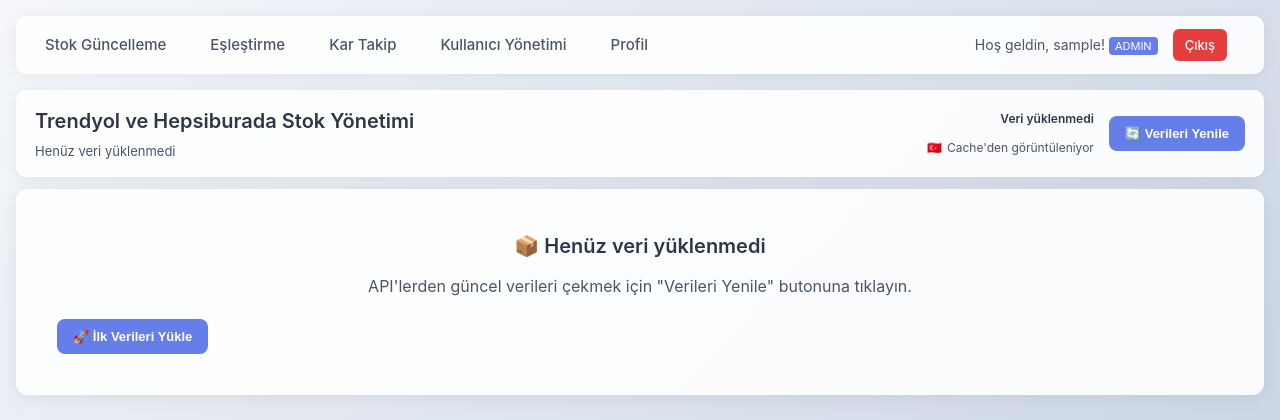
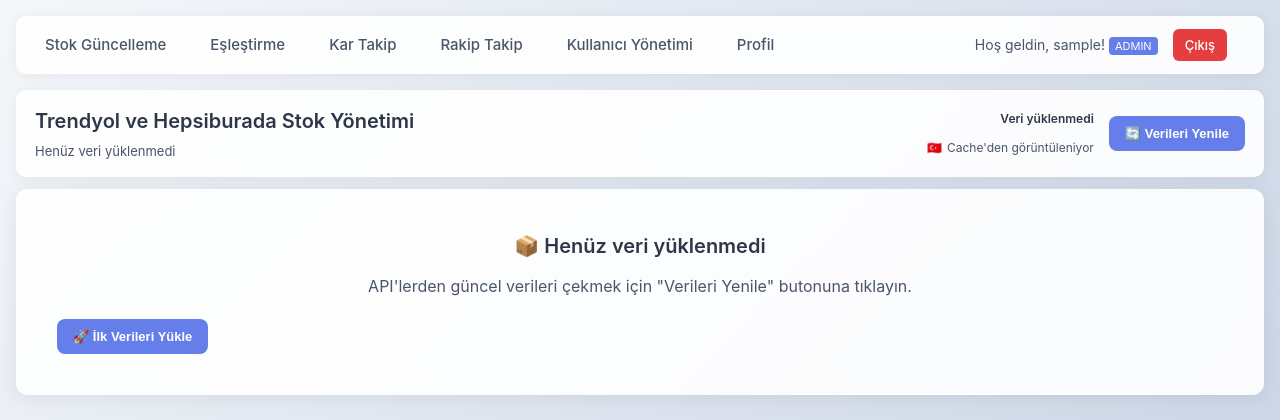
Before and after one commit to Ugurkol78/neseli, a Flask app: page / in a window 1280 px wide. Shown: the top 420 px of the page. Run offline with Flask 3, Linux system fonts and the light colour scheme; the visitor is signed in with stand-in values (Sample User, id 1).

Commit message:
feat: competitor tracking nav fixing

```diff
--- a/templates/competitors.html
+++ b/templates/competitors.html
@@ -787,6 +787,7 @@
     <nav>
         <a href="{{ url_for('index') }}">Stok Güncelleme</a>
         <a href="{{ url_for('match') }}">Eşleştirme</a>
+        <a href="{{ url_for('costs') }}">Kar Takip</a>
         <a href="{{ url_for('competitor.competitors') }}">Rakip Takip</a>
         {% if session.role == 'admin' %}
         <a href="{{ url_for('users') }}">Kullanıcı Yönetimi</a>
--- a/templates/cost_detail.html
+++ b/templates/cost_detail.html
@@ -440,6 +440,7 @@
         <a href="{{ url_for('index') }}">Stok Güncelleme</a>
         <a href="{{ url_for('match') }}">Eşleştirme</a>
         <a href="{{ url_for('costs') }}">Kar Takip</a>
+        <a href="{{ url_for('competitor.competitors') }}">Rakip Takip</a>
         {% if session.role == 'admin' %}
         <a href="{{ url_for('users') }}">Kullanıcı Yönetimi</a>
         {% endif %}
--- a/templates/costs.html
+++ b/templates/costs.html
@@ -499,6 +499,7 @@
         <a href="{{ url_for('index') }}">Stok Güncelleme</a>
         <a href="{{ url_for('match') }}">Eşleştirme</a>
         <a href="{{ url_for('costs') }}">Kar Takip</a>
+        <a href="{{ url_for('competitor.competitors') }}">Rakip Takip</a>
         {% if session.role == 'admin' %}
         <a href="{{ url_for('users') }}">Kullanıcı Yönetimi</a>
         {% endif %}
--- a/templates/index.html
+++ b/templates/index.html
@@ -759,6 +759,7 @@
         <a href="{{ url_for('index') }}">Stok Güncelleme</a>
         <a href="{{ url_for('match') }}">Eşleştirme</a>
         <a href="{{ url_for('costs') }}">Kar Takip</a>
+        <a href="{{ url_for('competitor.competitors') }}">Rakip Takip</a>
         {% if session.role == 'admin' %}
         <a href="{{ url_for('users') }}">Kullanıcı Yönetimi</a>
         {% endif %}
--- a/templates/match.html
+++ b/templates/match.html
@@ -330,6 +330,7 @@
     <a href="{{ url_for('index') }}">Stok Güncelleme</a>
     <a href="{{ url_for('match') }}">Eşleştirme</a>
     <a href="{{ url_for('costs') }}">Kar Takip</a>
+    <a href="{{ url_for('competitor.competitors') }}">Rakip Takip</a>
     {% if session.role == 'admin' %}
     <a href="{{ url_for('users') }}">Kullanıcı Yönetimi</a>
     {% endif %}
--- a/templates/profile.html
+++ b/templates/profile.html
@@ -229,6 +229,7 @@
         <a href="{{ url_for('index') }}">Stok Güncelleme</a>
         <a href="{{ url_for('match') }}">Eşleştirme</a>
         <a href="{{ url_for('costs') }}">Kar Takip</a>
+        <a href="{{ url_for('competitor.competitors') }}">Rakip Takip</a>
         {% if session.role == 'admin' %}
         <a href="{{ url_for('users') }}">Kullanıcı Yönetimi</a>
         {% endif %}
--- a/templates/users.html
+++ b/templates/users.html
@@ -255,6 +255,7 @@
         <a href="{{ url_for('index') }}">Stok Güncelleme</a>
         <a href="{{ url_for('match') }}">Eşleştirme</a>
         <a href="{{ url_for('costs') }}">Kar Takip</a>
+        <a href="{{ url_for('competitor.competitors') }}">Rakip Takip</a>
         {% if session.role == 'admin' %}
         <a href="{{ url_for('users') }}">Kullanıcı Yönetimi</a>
         {% endif %}
```
